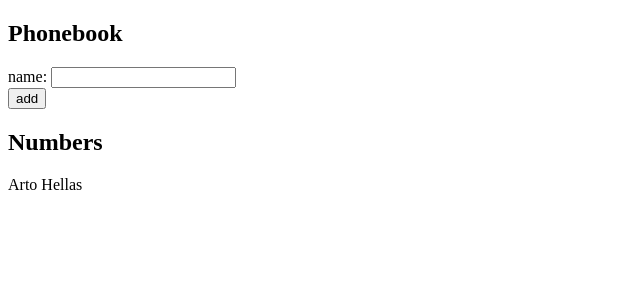
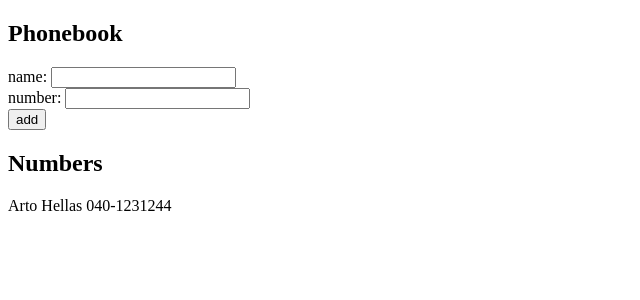
Before and after one commit to jasminlehtinen/FullStackOpen, a React (Create React App) app in the folder osa2/puhelinluettelo/: page / in a window 1280 px wide. Shown: the top 300 px of the page, without its empty margins (0-640 px from the left). Built offline with nearby package versions, Linux system fonts and the light colour scheme.

Commit message:
Exercise 2.8 done
Puhelinluettelo, step 3

```diff
--- a/osa2/puhelinluettelo/src/App.js
+++ b/osa2/puhelinluettelo/src/App.js
@@ -1,14 +1,15 @@
 import React, { useState } from 'react'
 
 const App = () => {
-  const [persons, setPersons] = useState([ { name: 'Arto Hellas' } ])
+  const [persons, setPersons] = useState([ { name: 'Arto Hellas', number: '040-1231244' } ])
   const [newName, setNewName] = useState('')
+  const [newNumber, setNewNumber] = useState('')
 
-
-  const addName = (event) => {
+  const addPerson = (event) => {
     event.preventDefault()
     const personObject = {
       name: newName,
+      number: newNumber
     }
 
     let isDuplicate = false
@@ -21,7 +22,6 @@ const App = () => {
 
     if (!isDuplicate) {
       setPersons(persons.concat(personObject))
-      setNewName('')
     } else {
       alert(`${newName} is already added to phonebook`)
     }
@@ -31,21 +31,22 @@ const App = () => {
     setNewName(event.target.value)
   }
 
+  const handleNewNumber = (event) => {
+    setNewNumber(event.target.value)
+  }
+
   return (
     <>
       <h2>Phonebook</h2>
-      <form onSubmit={addName}>
-        <div>
-          name: <input value={newName} onChange={handleNewName}/>
-        </div>
-        <div>
-          <button type="submit">add</button>
-        </div>
+      <form onSubmit={addPerson}>
+        <div>name: <input value={newName} onChange={handleNewName}/></div>
+        <div>number: <input value={newNumber} onChange={handleNewNumber}/></div>
+        <div><button type="submit">add</button></div>
       </form>
       <h2>Numbers</h2>
       <div>
         {persons.map((person) => (
-          <p key={person.name}>{person.name}</p>
+          <p key={person.name}>{person.name} {person.number}</p>
         ))}
       </div>
     </>
```
